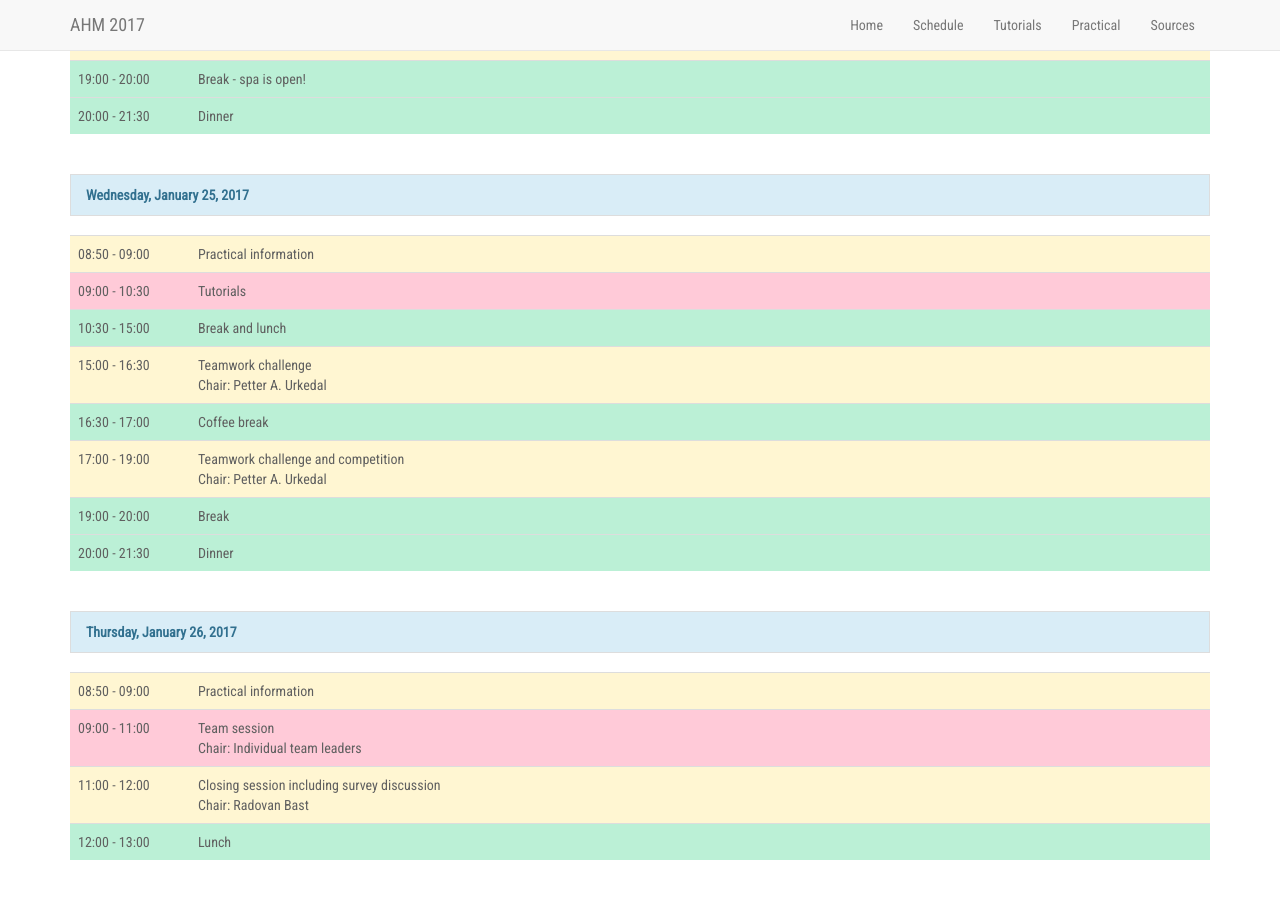
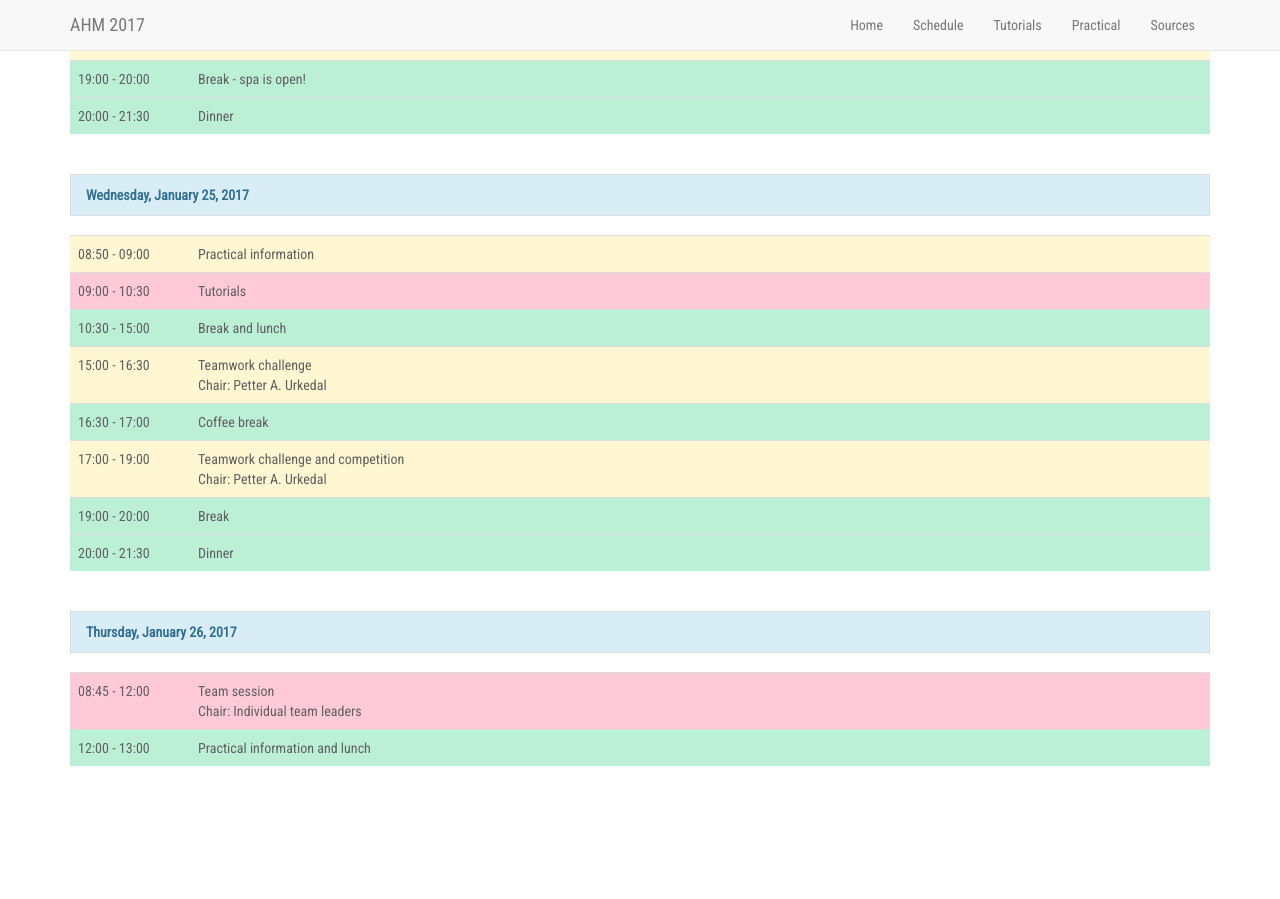
Before and after one commit to neicnordic/ahm17.neic.nordforsk.org, a Jekyll site: the page built from schedule.md, in a window 1280 px wide and 900 px high, scrolled down 798 px. Built offline with Jekyll 4.4.1, drawn with Linux system fonts in a browser that asks for light colours; nearby versions of some CDN libraries; after the commit the page ends 1604 px from its top, so only the background shows below that.

Commit message:
extend team session

```diff
--- a/schedule.md
+++ b/schedule.md
@@ -83,18 +83,11 @@ schedule:
           title: Dinner
     - day: Thursday, January 26, 2017
       sections:
-        - time: 08:50 - 09:00
-          type: plenary
-          title: Practical information
-        - time: 09:00 - 11:00
+        - time: 08:45 - 12:00
           type: workshop
           title: Team session
           chair: Individual team leaders
-        - time: 11:00 - 12:00
-          type: plenary
-          title: Closing session including survey discussion
-          chair: Radovan Bast
         - time: 12:00 - 13:00
           type: recreation
-          title: Lunch
+          title: Practical information and lunch
 ---
```
